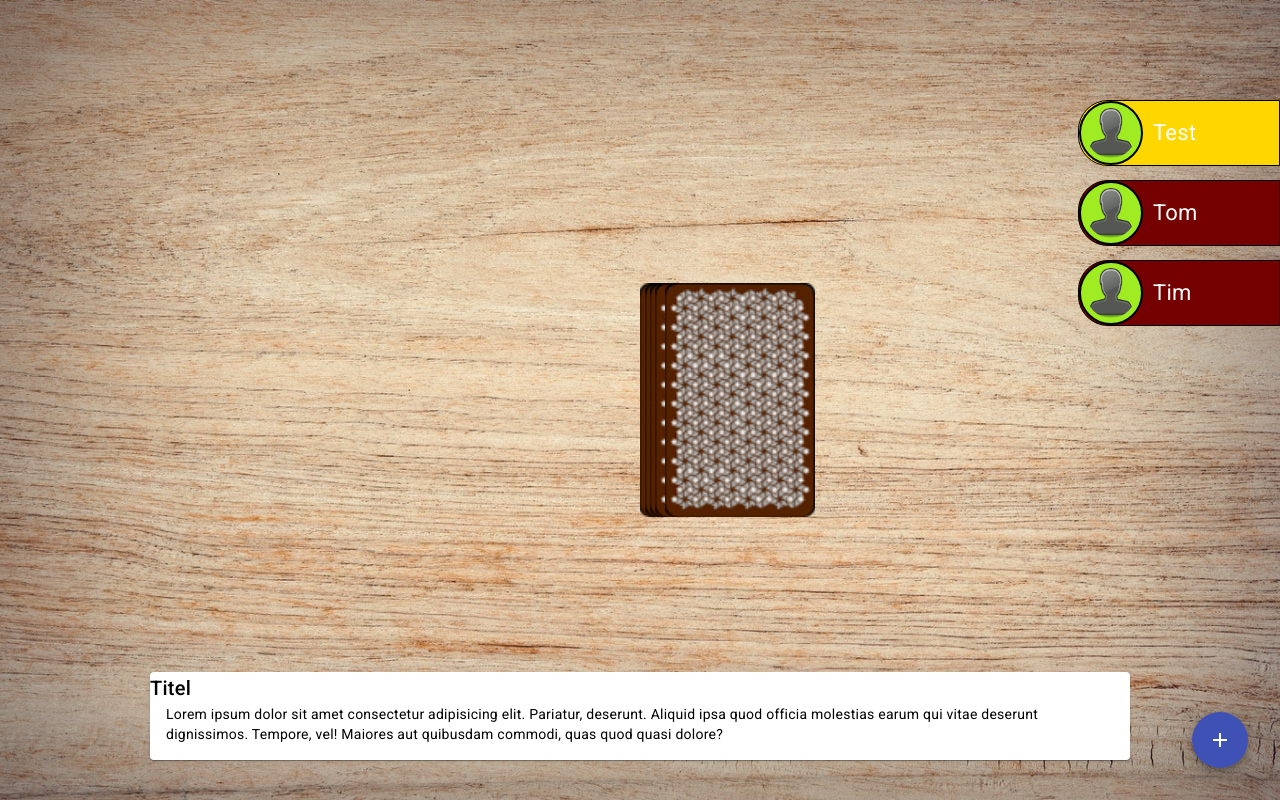
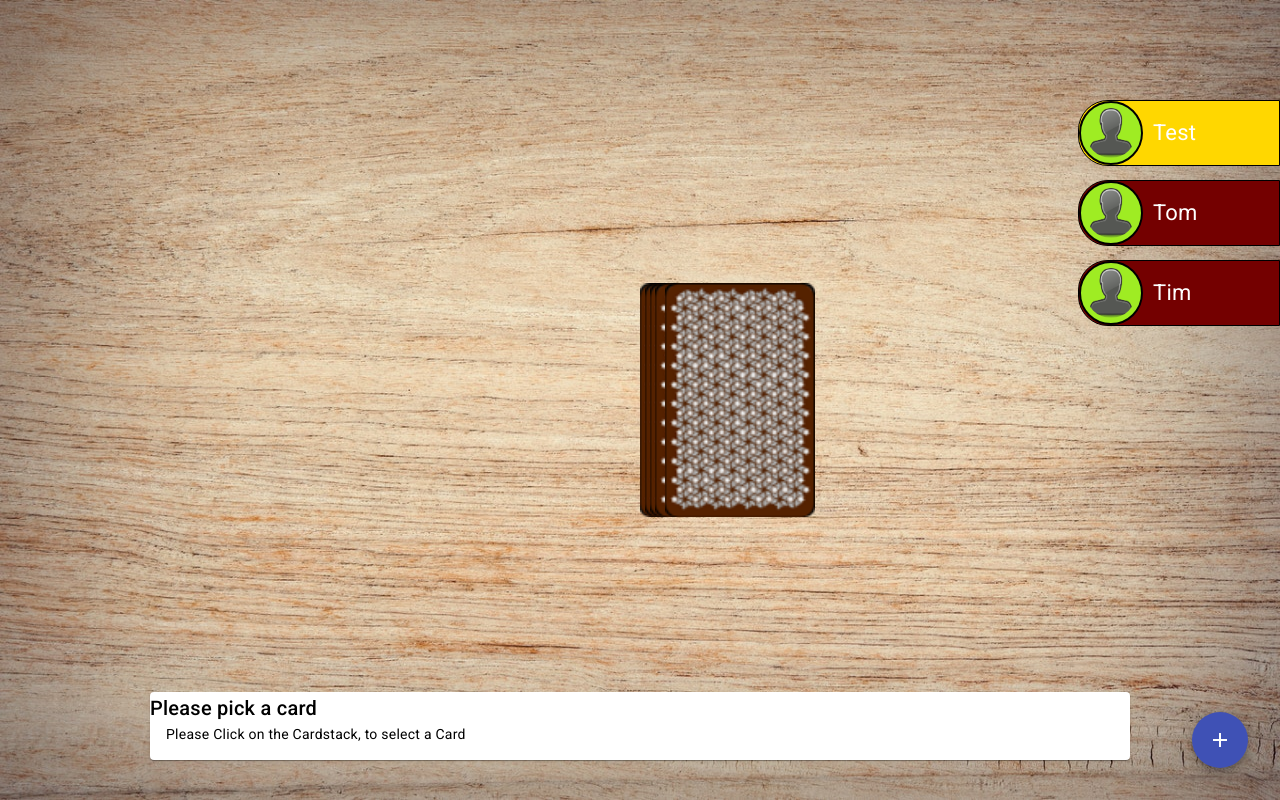
Before and after one commit to TomtePain/RingOfFire, an Angular app in the folder RingOfFire/: page /game in a window 1280 px wide. Built offline with nearby package versions, Linux system fonts and the light colour scheme.

Commit message:
little Bug Fixes

```diff
--- a/RingOfFire/src/app/dialog-add-player/dialog-add-player.component.html
+++ b/RingOfFire/src/app/dialog-add-player/dialog-add-player.component.html
@@ -10,5 +10,5 @@
 
 <div mat-dialog-actions>
     <button mat-button (click)="onNoClick()">No Thanks</button>
-    <button mat-button [mat-dialog-close]="name" cdkFocusInitial>Ok</button>
+    <button mat-button [disabled]="name.length == 0" [mat-dialog-close]="name" cdkFocusInitial>Ok</button>
 </div>
--- a/RingOfFire/src/app/dialog-add-player/dialog-add-player.component.ts
+++ b/RingOfFire/src/app/dialog-add-player/dialog-add-player.component.ts
@@ -1,15 +1,19 @@
-import { Component } from '@angular/core';
+import { Component, OnInit } from '@angular/core';
+import { MatDialog } from '@angular/material/dialog';
+import { MatDialogRef } from '@angular/material/dialog';
 
 @Component({
   selector: 'app-dialog-add-player',
   templateUrl: './dialog-add-player.component.html',
   styleUrls: ['./dialog-add-player.component.scss']
 })
-export class DialogAddPlayerComponent {
+export class DialogAddPlayerComponent implements OnInit{
   name: string = '';
 
-
+  constructor(private dialog: MatDialog, public dialogRef: MatDialogRef<DialogAddPlayerComponent>,) {}
+  ngOnInit(): void {
+  }
   onNoClick() {
-
+    this.dialogRef.close();
   }
 }
--- a/RingOfFire/src/app/game-info/game-info.component.html
+++ b/RingOfFire/src/app/game-info/game-info.component.html
@@ -1,6 +1,4 @@
 <mat-card>
-    <mat-card-title>Titel</mat-card-title>
-    <mat-card-content>Lorem ipsum dolor sit amet consectetur adipisicing elit.
-        Pariatur, deserunt. Aliquid ipsa quod officia molestias earum qui vitae deserunt dignissimos.
-        Tempore, vel! Maiores aut quibusdam commodi, quas quod quasi dolore?</mat-card-content>
+    <mat-card-title> {{ card ? this.title : 'Please pick a card' }} </mat-card-title>
+    <mat-card-content> {{ card ? this.description: 'Please Click on the Cardstack, to select a Card' }} </mat-card-content>
 </mat-card>
--- a/RingOfFire/src/app/game-info/game-info.component.ts
+++ b/RingOfFire/src/app/game-info/game-info.component.ts
@@ -1,10 +1,43 @@
-import { Component } from '@angular/core';
+import { Component, Input, OnChanges, OnInit } from '@angular/core';
 
 @Component({
   selector: 'app-game-info',
   templateUrl: './game-info.component.html',
   styleUrls: ['./game-info.component.scss']
 })
-export class GameInfoComponent {
+export class GameInfoComponent implements OnInit, OnChanges {
 
+  cardAction = [
+    { title: 'Waterfall', description: 'Everyone has to start drinking at the same time. As soon as player 1 stops drinking, player 2 may stop drinking. Player 3 may stop as soon as player 2 stops drinking, and so on.' },
+    { title: 'You', description: 'You decide who drinks' },
+    { title: 'Me', description: 'Congrats! Drink a shot!' },
+    { title: 'Category', description: 'Come up with a category (e.g. Colors). Each player must enumerate one item from the category.' },
+    { title: 'Bust a jive', description: 'Player 1 makes a dance move. Player 2 repeats the dance move and adds a second one. ' },
+    { title: 'Chicks', description: 'All girls drink.' },
+    { title: 'Heaven', description: 'Put your hands up! The last player drinks!' },
+    { title: 'Mate', description: 'Pick a mate. Your mate must always drink when you drink and the other way around.' },
+    { title: 'Thumbmaster', description: '' },
+    { title: 'Men', description: 'All men drink.' },
+    { title: 'Quizmaster', description: '' },
+    { title: 'Never have i ever...', description: 'Say something you nnever did. Everyone who did it has to drink.' },
+    { title: 'Rule', description: 'Make a rule. Everyone needs to drink when he breaks the rule.' },
+  ];
+
+  title: string = '';
+  description = '';
+
+  @Input() card: string | undefined;
+
+  constructor() { }
+
+  ngOnInit(): void {
+  }
+
+  ngOnChanges(): void {
+    if (this.card) {
+      let cardNumber = +this.card!.split('_')[1];
+      this.title = this.cardAction[cardNumber - 1].title;
+      this.description = this.cardAction[cardNumber - 1].description;
+    }
+  }
 }
--- a/RingOfFire/src/app/game/game.component.html
+++ b/RingOfFire/src/app/game/game.component.html
@@ -20,4 +20,4 @@
     <mat-icon>add</mat-icon>
 </button>
 
-<app-game-info class="pin-bottom"></app-game-info>
+<app-game-info [card]="currentCard" class="pin-bottom"></app-game-info>
--- a/RingOfFire/src/app/game/game.component.ts
+++ b/RingOfFire/src/app/game/game.component.ts
@@ -42,7 +42,7 @@
     const dialogRef = this.dialog.open(DialogAddPlayerComponent);
 
     dialogRef.afterClosed().subscribe((name: string) => {
-      this.game.players.push(name);
+      if(name && name.length > 0) { this.game.players.push(name) };
     });
   }
 
```
